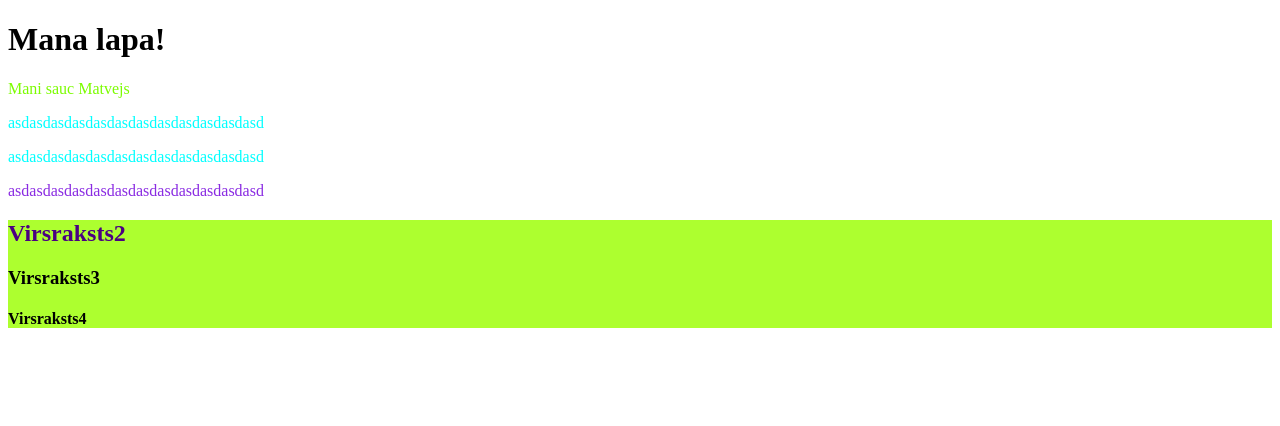
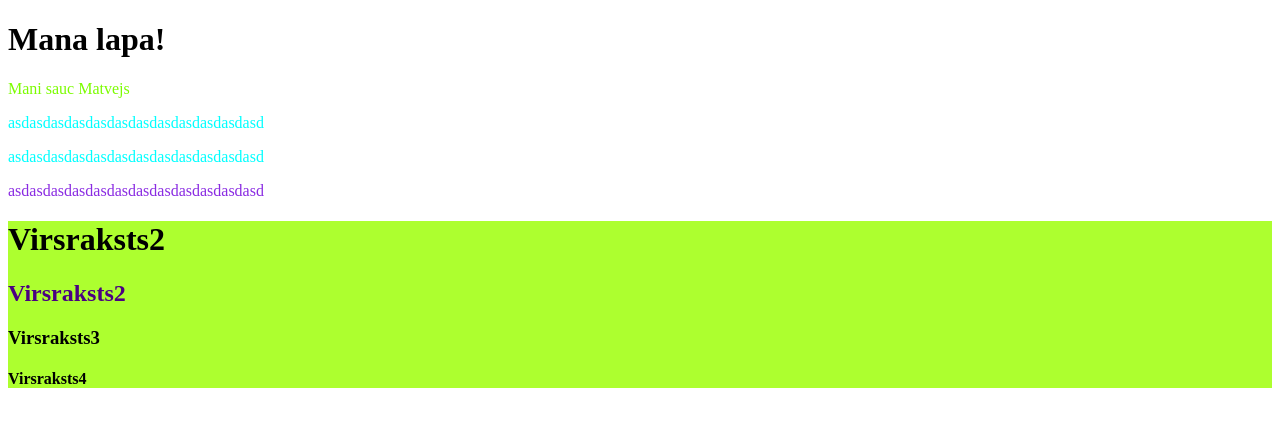
Before and after one commit to MatvejsPetuhovs/html-intro, a plain HTML site: page index.html in a window 1280 px wide. Drawn offline with Linux system fonts and the light colour scheme.

Commit message:
some code

```diff
--- /dev/null
+++ b/css/style.css
@@ -0,0 +1,3 @@
+body{
+    background-color: blue;
+}
--- a/index.html
+++ b/index.html
@@ -31,6 +31,7 @@
     <p class="articule">asdasdasdasdasdasdasdasdasdasdasdasd</p>
 
     <div id="container">
+        <h1>Virsraksts2</h1>
         <h2>Virsraksts2</h2>
         <h3>Virsraksts3</h3>
         <h4>Virsraksts4</h4>
```
Also changed, not shown: Capture.PNG (deleted), box-model.html (added), css/box.css (added).
